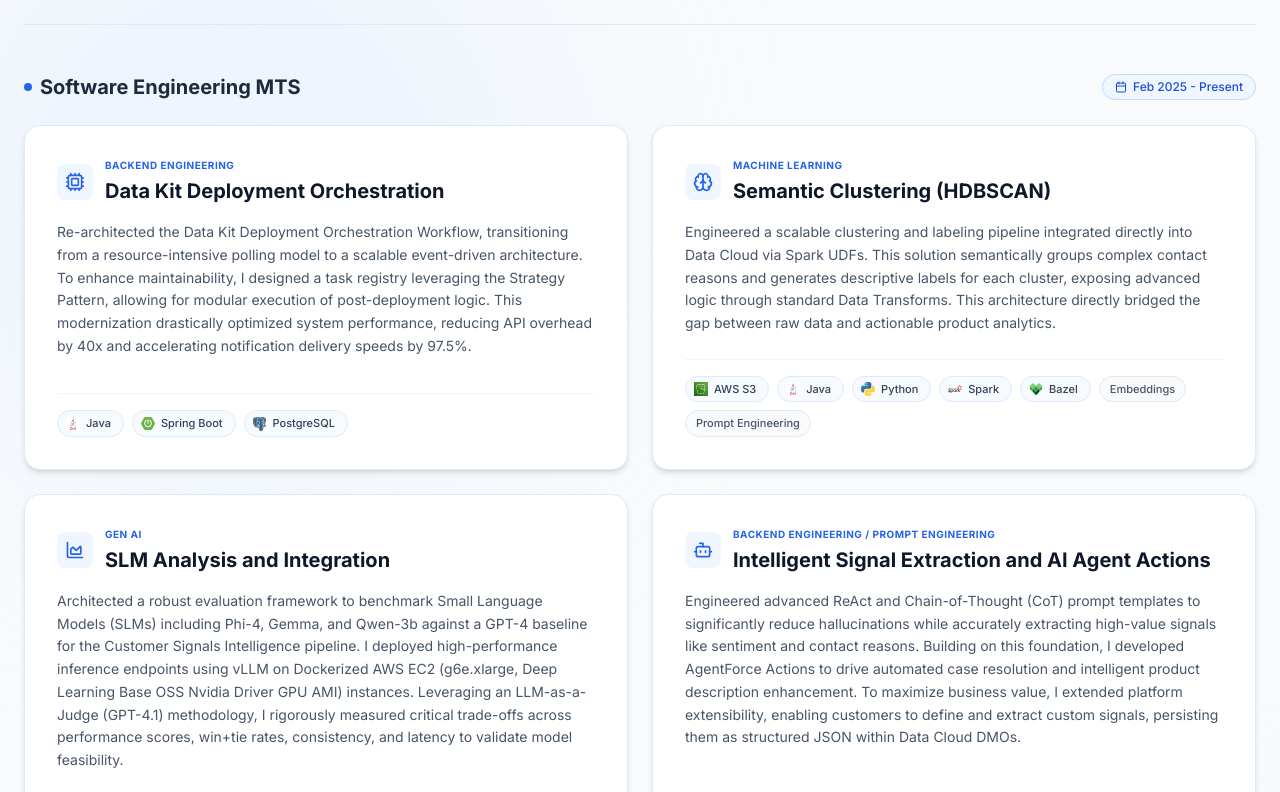
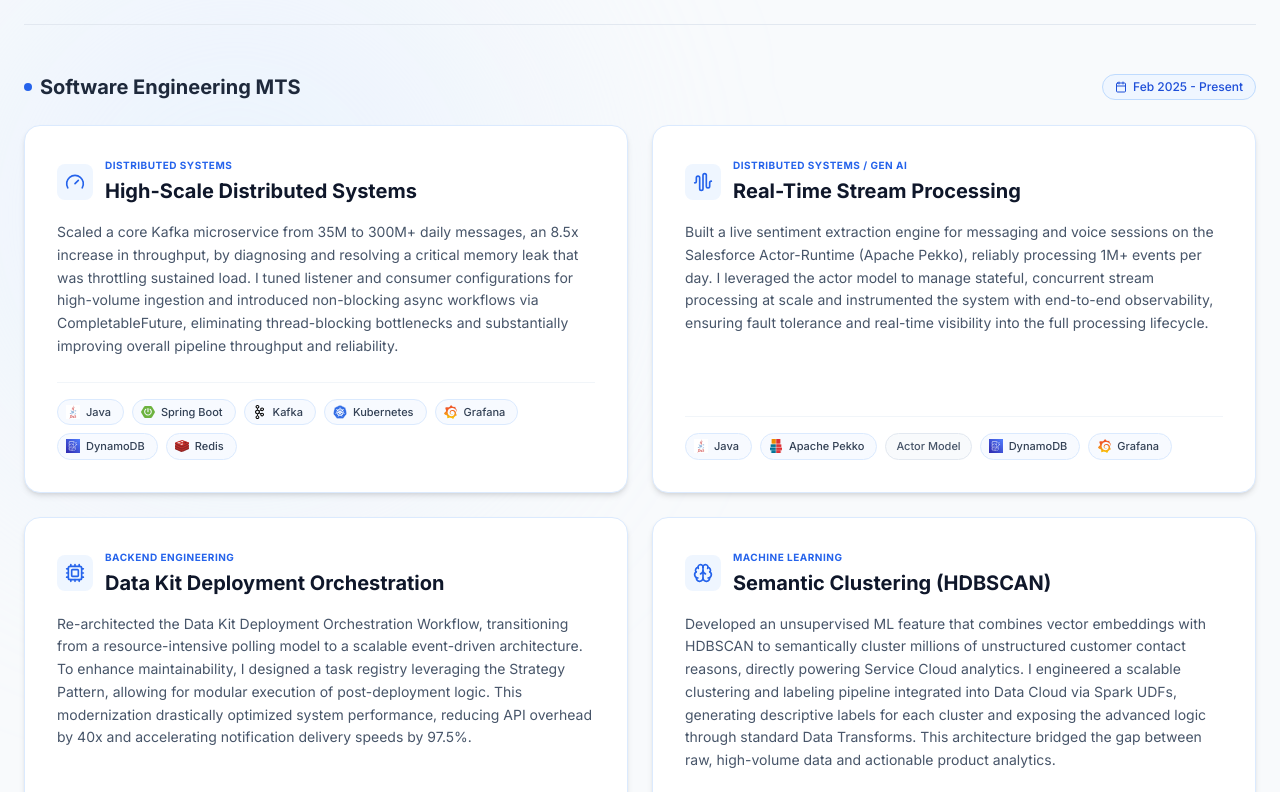
Before and after one commit to ashishh2/portfolio, a Next.js app: page / in a window 1280 px wide. Shown: the part 1048-1840 px from the top of the page. Built offline with nearby package versions, Linux system fonts and the light colour scheme.

Commit message:
Add new projects

```diff
--- a/src/components/sections/ExperienceV2.tsx
+++ b/src/components/sections/ExperienceV2.tsx
@@ -1,6 +1,6 @@
 'use client';
 import { motion } from 'framer-motion';
-import { Briefcase, Calendar, Code2, Cpu, Brain, Database, Layout, Bot, ChartArea } from 'lucide-react';
+import { Briefcase, Calendar, Code2, Cpu, Brain, Database, Layout, Bot, ChartArea, Gauge, AudioWaveform } from 'lucide-react';
 import { FeatureCard, Feature } from '../ui/FeatureCard';
 
 interface Role {
@@ -34,16 +34,30 @@
         period: "Feb 2025 - Present",
         features: [
             {
+                title: "High-Scale Distributed Systems",
+                category: "Distributed Systems",
+                description: "Scaled a core Kafka microservice from 35M to 300M+ daily messages, an 8.5x increase in throughput, by diagnosing and resolving a critical memory leak that was throttling sustained load. I tuned listener and consumer configurations for high-volume ingestion and introduced non-blocking async workflows via CompletableFuture, eliminating thread-blocking bottlenecks and substantially improving overall pipeline throughput and reliability.",
+                tags: ["Java", "Spring Boot", "Kafka", "Kubernetes", "Grafana", "DynamoDB", "Redis"],
+                icon: <Gauge size={20} />
+            },
+            {
+                title: "Real-Time Stream Processing",
+                category: "Distributed Systems / Gen AI",
+                description: "Built a live sentiment extraction engine for messaging and voice sessions on the Salesforce Actor-Runtime (Apache Pekko), reliably processing 1M+ events per day. I leveraged the actor model to manage stateful, concurrent stream processing at scale and instrumented the system with end-to-end observability, ensuring fault tolerance and real-time visibility into the full processing lifecycle.",
+                tags: ["Java", "Apache Pekko", "Actor Model", "DynamoDB", "Grafana"],
+                icon: <AudioWaveform size={20} />
+            },
+            {
                 title: "Data Kit Deployment Orchestration",
                 category: "Backend Engineering",
                 description: "Re-architected the Data Kit Deployment Orchestration Workflow, transitioning from a resource-intensive polling model to a scalable event-driven architecture. To enhance maintainability, I designed a task registry leveraging the Strategy Pattern, allowing for modular execution of post-deployment logic. This modernization drastically optimized system performance, reducing API overhead by 40x and accelerating notification delivery speeds by 97.5%.",
-                tags: ["Java", "Spring Boot", "PostgreSQL"],
+                tags: ["Java", "Spring Boot", "PostgreSQL", "Event-Driven Systems"],
                 icon: <Cpu size={20} />
             },
             {
                 title: "Semantic Clustering (HDBSCAN)",
                 category: "Machine Learning",
-                description: "Engineered a scalable clustering and labeling pipeline integrated directly into Data Cloud via Spark UDFs. This solution semantically groups complex contact reasons and generates descriptive labels for each cluster, exposing advanced logic through standard Data Transforms. This architecture directly bridged the gap between raw data and actionable product analytics.",
+                description: "Developed an unsupervised ML feature that combines vector embeddings with HDBSCAN to semantically cluster millions of unstructured customer contact reasons, directly powering Service Cloud analytics. I engineered a scalable clustering and labeling pipeline integrated into Data Cloud via Spark UDFs, generating descriptive labels for each cluster and exposing the advanced logic through standard Data Transforms. This architecture bridged the gap between raw, high-volume data and actionable product analytics.",
                 tags: ["AWS S3", "Java", "Python", "Spark", "Bazel", "Embeddings", "Prompt Engineering"],
                 icon: <Brain size={20} />
             },
--- a/src/components/ui/FeatureCard.tsx
+++ b/src/components/ui/FeatureCard.tsx
@@ -33,7 +33,9 @@
   "Protobuf": "protobuf.svg",
   "AgentForce": "agentforce.png",
   "NumPy": "numpy.svg",
-  "Scikit-learn": "scikit-learn.svg"
+  "Scikit-learn": "scikit-learn.svg",
+  "DynamoDB": "dynamodb.svg",
+  "Apache Pekko": "pekko.png"
 };
 
 // --- SHARED INTERFACE ---
```
Also changed, not shown: public/technologies/dynamodb.svg (added), public/technologies/pekko.png (added).
